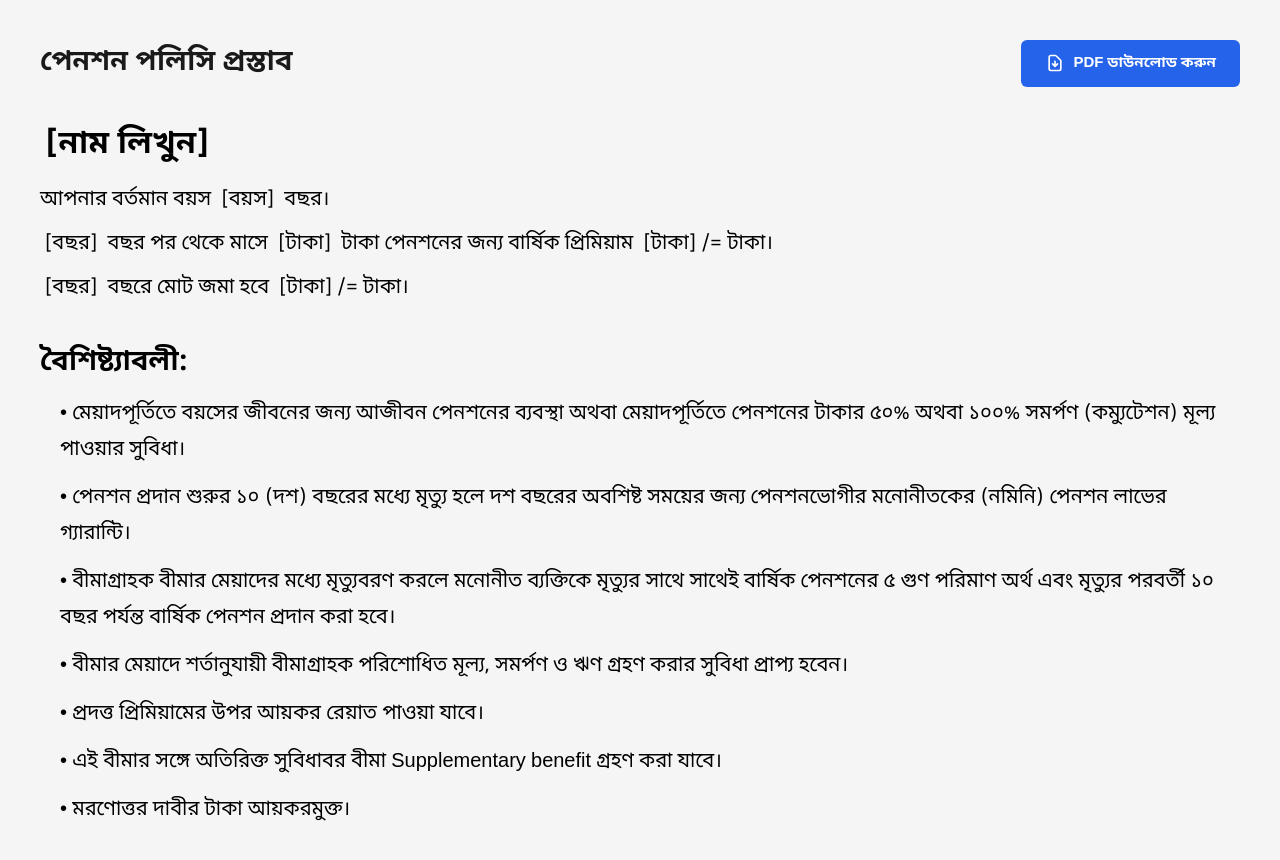
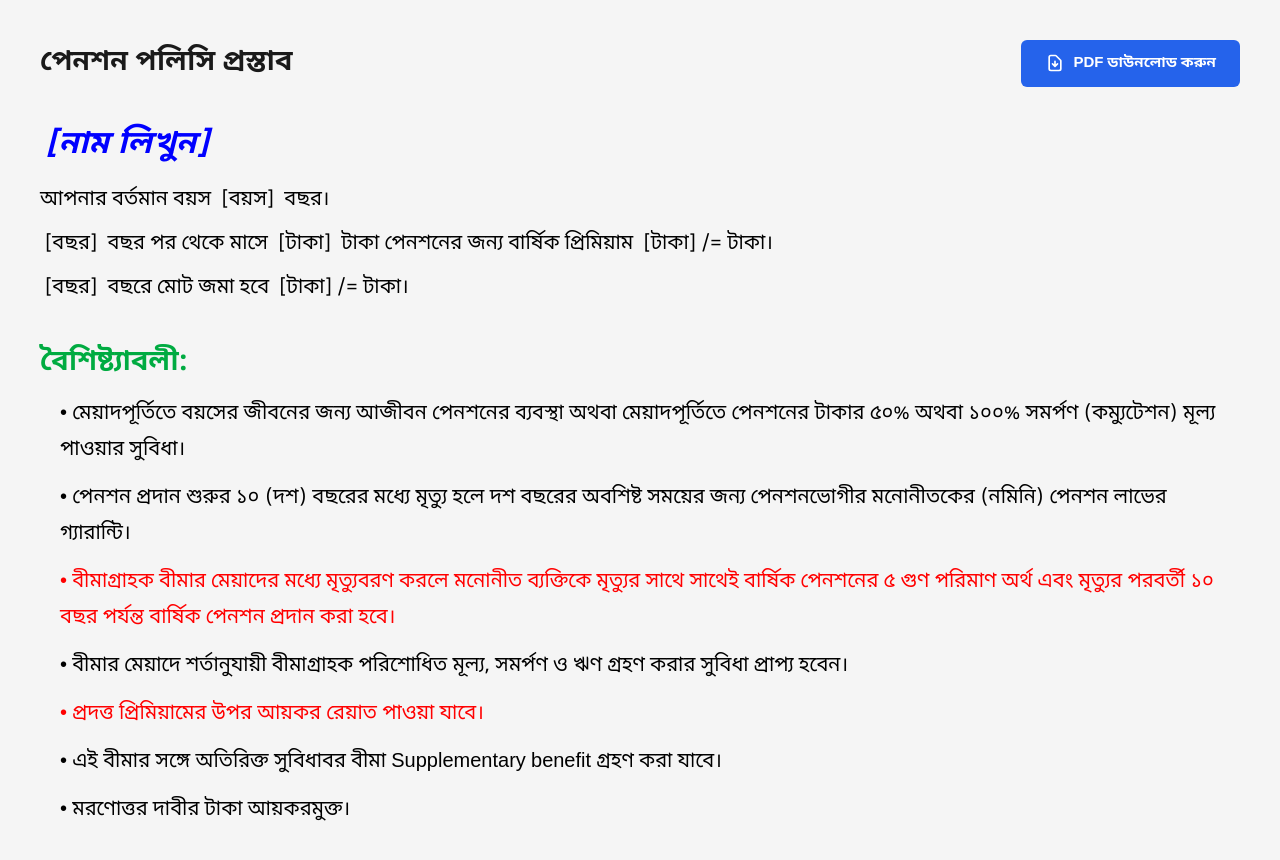
Before and after one commit to sakib-xrz/policy-proposal, a Next.js app: page / in a window 1280 px wide. Shown: the top 860 px of the page. Built offline with nearby package versions, Linux system fonts and the light colour scheme.

Commit message:
Update EditableDocument component styles for improved visual presentation and remove peer dependency flags from package-lock.json.

```diff
--- a/components/EditableDocument.tsx
+++ b/components/EditableDocument.tsx
@@ -67,6 +67,8 @@ export default function EditableDocument({
           contentEditable
           suppressContentEditableWarning
           style={{
+            color: "#0000FF",
+            fontStyle: "italic",
             fontWeight: "700",
             fontSize: "32px",
             outline: "none",
@@ -187,7 +189,12 @@ export default function EditableDocument({
       {/* Features Section - Static */}
       <div style={{ marginTop: "16px", marginBottom: "8px" }}>
         <h2
-          style={{ fontWeight: "700", fontSize: "28px", marginBottom: "8px" }}
+          style={{
+            fontWeight: "700",
+            fontSize: "28px",
+            marginBottom: "8px",
+            color: "#00ab41",
+          }}
         >
           বৈশিষ্ট্যাবলী:
         </h2>
@@ -211,7 +218,13 @@ export default function EditableDocument({
             • পেনশন প্রদান শুরুর ১০ (দশ) বছরের মধ্যে মৃত্যু হলে দশ বছরের অবশিষ্ট
             সময়ের জন্য পেনশনভোগীর মনোনীতকের (নমিনি) পেনশন লাভের গ্যারান্টি।
           </li>
-          <li style={{ marginBottom: "12px", paddingLeft: "4px" }}>
+          <li
+            style={{
+              marginBottom: "12px",
+              paddingLeft: "4px",
+              color: "#FF0000",
+            }}
+          >
             • বীমাগ্রাহক বীমার মেয়াদের মধ্যে মৃত্যুবরণ করলে মনোনীত ব্যক্তিকে
             মৃত্যুর সাথে সাথেই বার্ষিক পেনশনের ৫ গুণ পরিমাণ অর্থ এবং মৃত্যুর
             পরবর্তী ১০ বছর পর্যন্ত বার্ষিক পেনশন প্রদান করা হবে।
@@ -220,7 +233,13 @@ export default function EditableDocument({
             • বীমার মেয়াদে শর্তানুযায়ী বীমাগ্রাহক পরিশোধিত মূল্য, সমর্পণ ও ঋণ
             গ্রহণ করার সুবিধা প্রাপ্য হবেন।
           </li>
-          <li style={{ marginBottom: "12px", paddingLeft: "4px" }}>
+          <li
+            style={{
+              marginBottom: "12px",
+              paddingLeft: "4px",
+              color: "#FF0000",
+            }}
+          >
             • প্রদত্ত প্রিমিয়ামের উপর আয়কর রেয়াত পাওয়া যাবে।
           </li>
           <li style={{ marginBottom: "12px", paddingLeft: "4px" }}>
```
Also changed, not shown: 1 other file (tests, documents, lock files or other folders).
